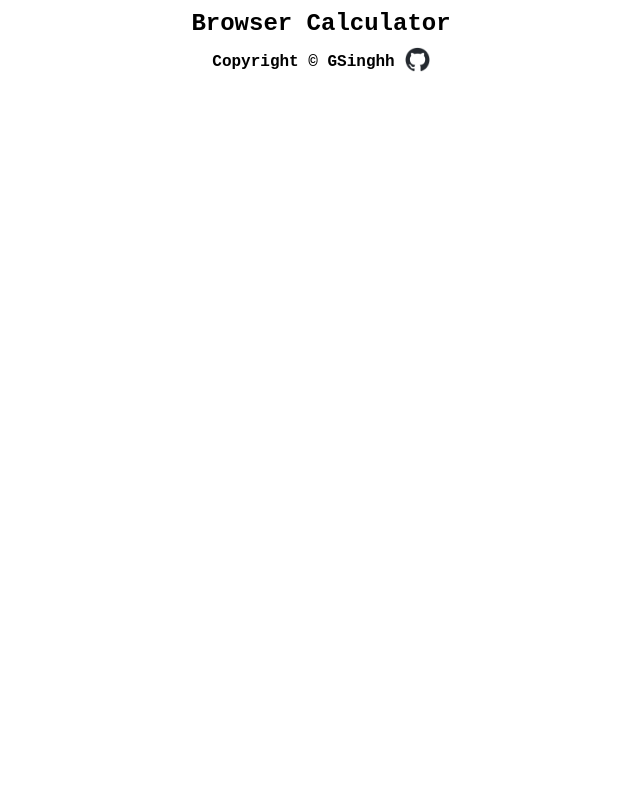
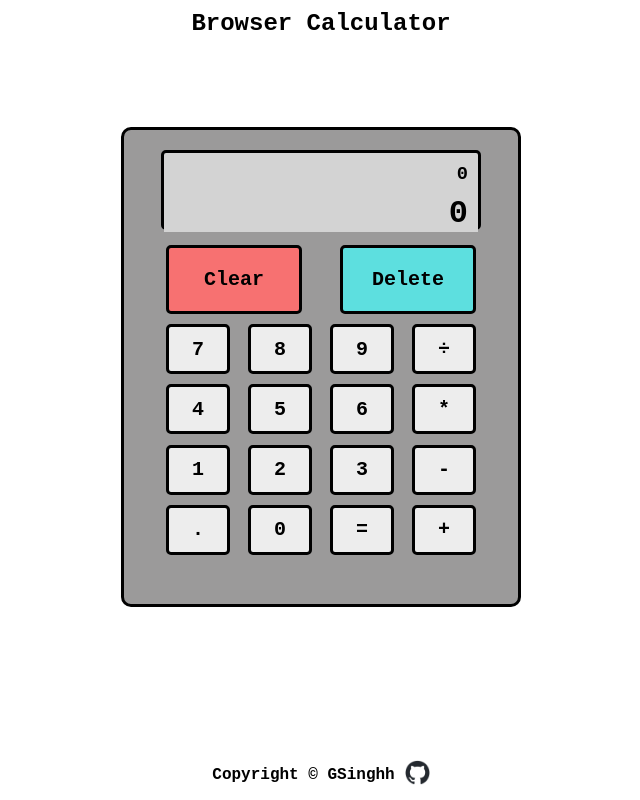
Before and after one commit to GSinghh/Calculator, a plain HTML site: page index.html in a window 1280 px wide. Shown: the whole page, without its empty margins (319-959 px from the left). Drawn offline with Linux system fonts and the light colour scheme.

Commit message:
Finished html & css

```diff
--- a/index.html
+++ b/index.html
@@ -3,6 +3,9 @@
     <head>
         <meta charset = "UTF-8">
         <link href="style.css" rel="stylesheet">
+        <title>Browser Calculator | The Odin Project</title>
+        <meta name = "viewport" content="width=device-width, initial-scale = 1">
+        <!-- <link rel = "icon" href="images/calcIcon.png" -->
     </head>
     <body>
         <header>
@@ -10,7 +13,30 @@
         </header>
             <main class = "main">
                 <div class = "calc-body">
-
+                    <div class = "screen">
+                        <h3 class = "curr-operation">0</h2>
+                        <h1 class = "result">0</h3>
+                    </div>
+                    <div class = "button-grid">
+                        <button class = "big-btn clear">Clear</button>
+                        <button class = "big-btn delete">Delete</button>
+                        <button class = "btn">7</button>
+                        <button class = "btn">8</button>
+                        <button class = "btn">9</button>
+                        <button class = "btn operator">÷</button>
+                        <button class = "btn">4</button>
+                        <button class = "btn">5</button>
+                        <button class = "btn">6</button>
+                        <button class = "btn operator">*</button>
+                        <button class = "btn">1</button>
+                        <button class = "btn">2</button>
+                        <button class = "btn">3</button>
+                        <button class = "btn operator">-</button>
+                        <button class = "btn">.</button>
+                        <button class = "btn">0</button>
+                        <button class = "btn equals">=</button>
+                        <button class = "btn operator">+</button>
+                    </div>
                 </div>
             </main>
 
@@ -22,4 +48,5 @@
                 </a>
             </div>
         </footer>
+    </body>
 </html>
--- a/script.js
+++ b/script.js
@@ -0,0 +1,6 @@
+//Handles event as soon as DOM is loaded
+document.addEventListener("DOMContentLoaded",function() {
+    const currOperation = document.querySelector("curr-operation");
+    const result = document.querySelector("result");
+
+});
--- a/style.css
+++ b/style.css
@@ -11,21 +11,99 @@
     text-align: center;
     padding: 10px;
 }
-
-.calc-body
-{
-    background-color: gray;
-}
-footer
-{
-    display: block;
-}
-.footer
+.main
 {
     display: flex;
     align-items: center;
     justify-content: center;
+    height: 80vh;
+}
+
+.calc-body
+{
+    background-color: rgb(155, 154, 154);
+    border-radius: 10px;
+    height: 60vh;
+    width: 50vh;
+    border: 3px solid black;
+}
+.screen
+{
+    height: 10vh;
+    width: 40vh;
+    background-color: lightgrey;
+    margin-left: auto;
+    margin-right: auto;
+    margin-top: 20px;
+    border-radius: 5px;
+    border: 3px solid black;
+    text-align: end;
+
+}
+.curr-operation
+{
+    padding: 5px;
+    margin: 5px;
+    background-color: lightgray;
+}
+.result
+{
+    padding-right: 10px;
+    background-color: lightgray;
+}
+.button-grid
+{
+    display: flex;
+    align-items: center;
+    justify-content: space-between;
+    background-color: rgb(155, 154, 154);
+    margin: 10px;
+    flex-wrap: wrap;
+    width: 40vh;
+    height: 40vh;
+    margin-left: auto;
+    margin-right: auto;
+}
+.big-btn
+{
+    width: 17vh;
+    padding: 20px;
+    border-radius: 5px;
+    border: 3px solid black;
+    font-size: 20px;
+    margin: 5px;
+    font-weight: bold;
+}
+.clear
+{
+    background-color: rgb(247, 113, 113);
+}
+.delete
+{
+    background-color: rgb(93, 223, 223);
+}
+.btn
+{
+    width: 20%;
+    border-radius: 5px;
+    border: 3px solid black;
+    height: 50px;
+    margin: 5px;
+    font-size: 20px;
+    font-weight: bold;
+}
+.footer
+{
+    position: absolute;
+    bottom: 0;
+    left: 0;
+    display: flex;
+    align-items: center;
+    justify-content: center;
     gap: 10px;
+    width: 100%;
+    padding: 10px;
+    font-size: 20px;
 }
 .footer img
 {
```
